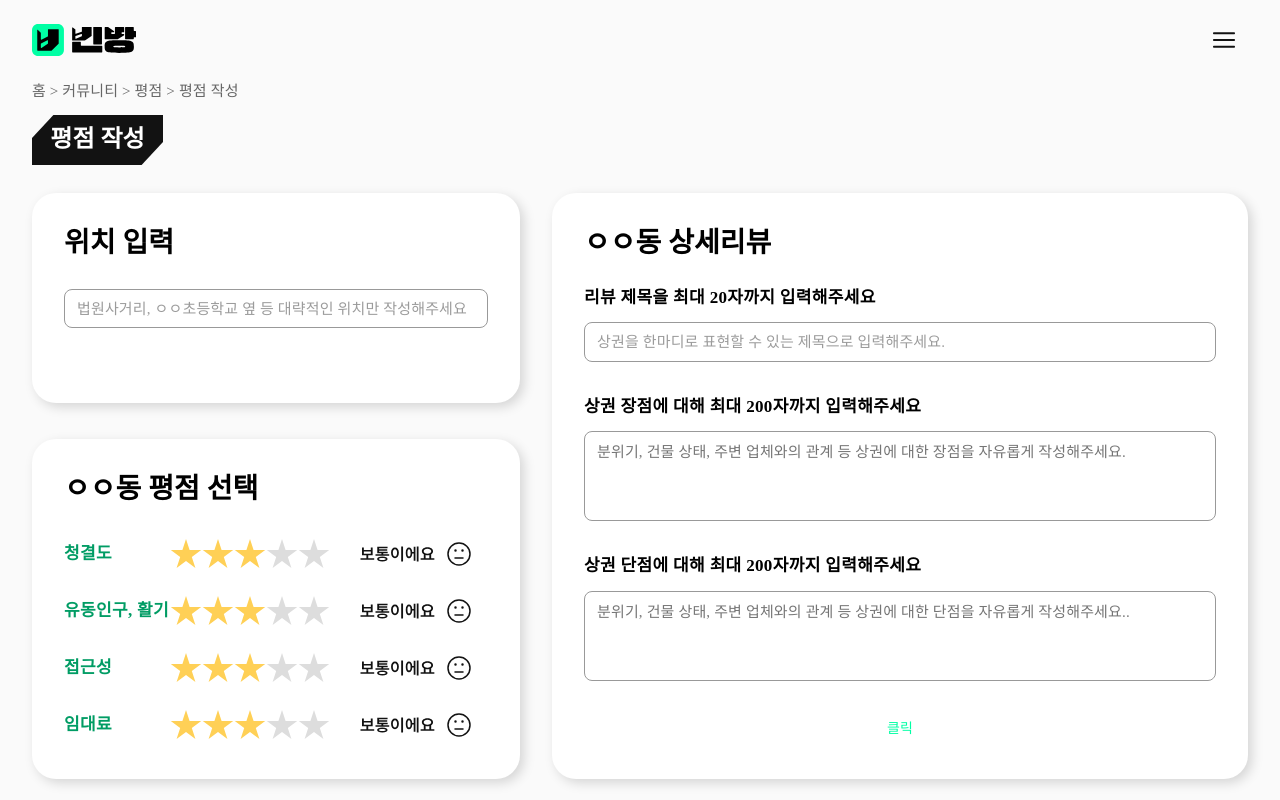
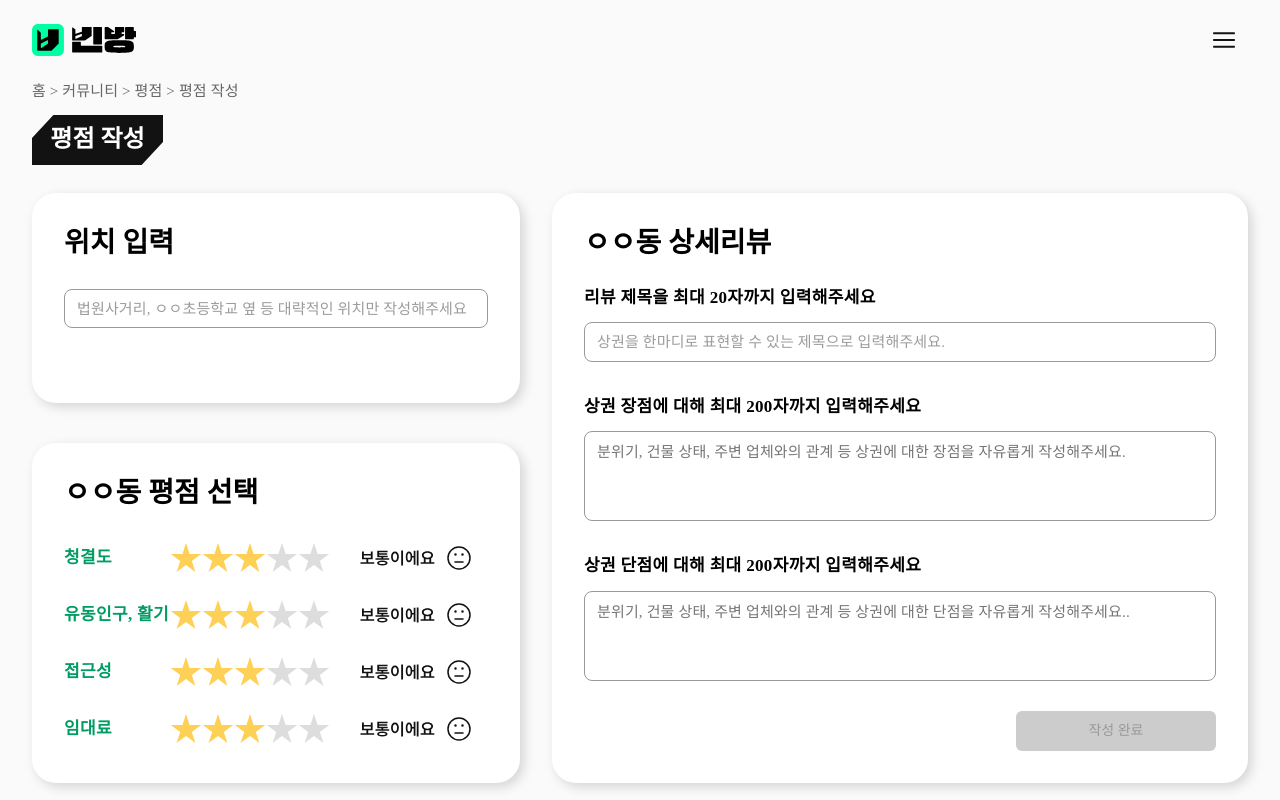
Before and after one commit to LikeLionHGU/Vintan_frontend, a React (Create React App) app: page /community/rating/add in a window 1280 px wide. Built offline with nearby package versions, Linux system fonts and the light colour scheme; a web font is replaced by a local one.

Commit message:
style : 평점 작성 validation check에 따른 submit 버튼 스타일 변화

```diff
--- a/public/index.html
+++ b/public/index.html
@@ -2,6 +2,7 @@
 <html lang="en">
   <head>
     <meta charset="utf-8" />
+    <link rel="shortcut icon" href="%PUBLIC_URL%/favicon.png" />
     <link rel="icon" href="%PUBLIC_URL%/favicon.png" />
     <meta name="viewport" content="width=device-width, initial-scale=1" />
     <meta name="theme-color" content="#000000" />
--- a/src/components/community/add/DetailReview.jsx
+++ b/src/components/community/add/DetailReview.jsx
@@ -1,10 +1,22 @@
 import { Button, styled, Typography } from "@mui/material";
 import React from "react";
-import { VerticalBox } from "../../../style/CommunalStyle";
+import { HorizontalBox, VerticalBox } from "../../../style/CommunalStyle";
 import TextInput from "../../common/TextInput";
 import Textarea from "../../common/Textarea";
 
 export default function DetailReview({ value, onChange }) {
+  const isAllValid = () => {
+    if (value.title === "") return false;
+    if (value.positive === "") return false;
+    if (value.negative === "") return false;
+    if (value.address === "") return false;
+    return true;
+  };
+
+  const handleSubmit = () => {
+    if (!isAllValid()) return;
+  };
+
   return (
     <Container p={4}>
       <Typography variant="title2" mb={3}>
@@ -40,7 +52,16 @@ export default function DetailReview({ value, onChange }) {
         resize="none"
         height="90px"
       />
-      <Button sx={{ mt: "30px" }}>클릭</Button>
+
+      <HorizontalBox justifyContent="flex-end">
+        <SubmitButton
+          isAllValid={isAllValid()}
+          disabled={!isAllValid}
+          onClick={handleSubmit}
+        >
+          작성 완료
+        </SubmitButton>
+      </HorizontalBox>
     </Container>
   );
 }
@@ -55,3 +76,16 @@ const Container = styled(VerticalBox)`
     margin-bottom: 12px;
   }
 `;
+
+const SubmitButton = styled(Button, {
+  shouldForwardProp: (prop) => prop !== "isAllValid",
+})(({ theme, isAllValid }) => ({
+  marginTop: "30px",
+  borderRadius: "6px",
+
+  width: "200px",
+  padding: "8px 20px",
+
+  backgroundColor: isAllValid ? "#009C64" : "#CCC",
+  color: isAllValid ? "#fff" : "#999",
+}));
```
Also changed, not shown: 1 other file (tests, documents, lock files or other folders).
